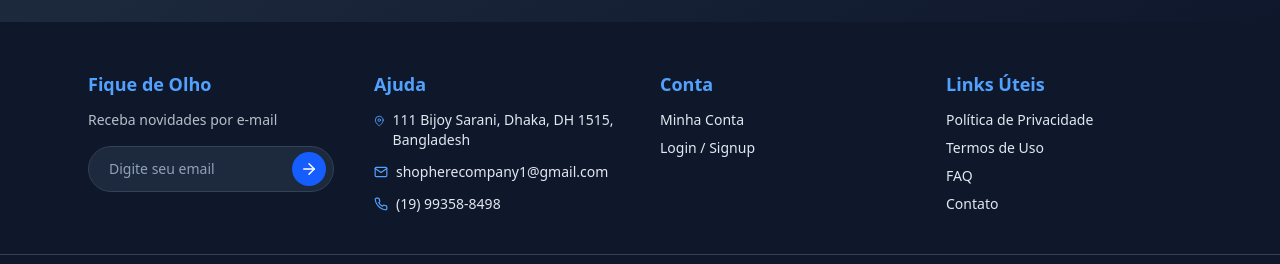
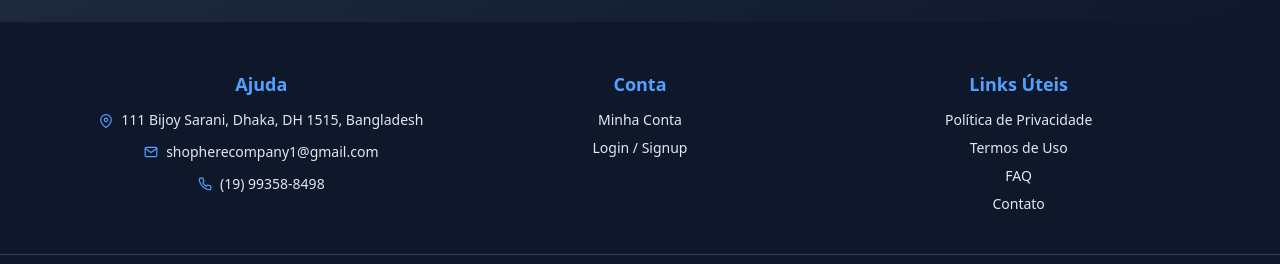
Before and after one commit to Johann-48/Shophere-full, a React (Vite) app in the folder frontend/: page /login in a window 1280 px wide. Shown: the part 839-1103 px from the top of the page. Built offline with nearby package versions, Linux system fonts and the light colour scheme.

Commit message:
gabriel e leonardo

```diff
--- a/frontend/src/Components/Footer/index.jsx
+++ b/frontend/src/Components/Footer/index.jsx
@@ -1,6 +1,6 @@
 import React from "react";
 import { motion } from "framer-motion";
-import { FiMail, FiMapPin, FiPhone, FiArrowRight } from "react-icons/fi";
+import { FiMail, FiMapPin, FiPhone } from "react-icons/fi";
 import { Link } from "react-router-dom";
 import { useTheme } from "../../contexts/ThemeContext";
 export default function Footer() {
@@ -10,40 +10,8 @@ export default function Footer() {
   return (
     <footer className={`${currentTheme.footer} ${currentTheme.text} py-12`}>
       <div
-        className="max-w-6xl mx-auto grid grid-cols-1 md:grid-cols-4
-gap-10 px-6"
+        className="max-w-6xl mx-auto grid grid-cols-1 md:grid-cols-3 gap-8 px-6 justify-items-center text-center"
       >
-        {/* Newsletter */}
-        <motion.div
-          initial={{ opacity: 0, y: 20 }}
-          whileInView={{ opacity: 1, y: 0 }}
-          transition={{ duration: 0.5 }}
-        >
-          <h4
-            className={`${accentText} font-semibold mb-3
-text-lg`}
-          >
-            Fique de Olho
-          </h4>
-          <p className="mb-4 text-sm opacity-80">Receba novidades por e-mail</p>
-          <div className="relative w-full">
-            <input
-              type="email"
-              placeholder="Digite seu email"
-              className={`w-full py-3 pl-5 pr-12 rounded-full
-${isDarkMode ? 'bg-slate-800 text-slate-200 border border-slate-700 placeholder-slate-400' : 'bg-white text-gray-800 border border-blue-200 placeholder-gray-500'}
-focus:outline-none focus:ring-2 focus:ring-blue-500 transition-all
-text-sm`}
-            />
-            <button
-              className={`absolute top-1/2 right-2 transform
--translate-y-1/2 text-white p-2 rounded-full transition-all ${isDarkMode ? 'bg-blue-600 hover:bg-blue-500' : 'bg-blue-600 hover:bg-blue-700'}`}
-              aria-label="Enviar"
-            >
-              <FiArrowRight size={18} />
-            </button>
-          </div>
-        </motion.div>
         {/* Ajuda / Contato */}
         <motion.div
           initial={{ opacity: 0, y: 20 }}
@@ -57,15 +25,15 @@ text-lg`}
             Ajuda
           </h4>
           <ul className="space-y-3 text-sm">
-            <li className="flex items-start gap-2">
+            <li className="flex items-start gap-2 justify-center">
               <FiMapPin className={`mt-1 ${accentText}`} />
               111 Bijoy Sarani, Dhaka, DH 1515, Bangladesh
             </li>
-            <li className="flex items-center gap-2">
+            <li className="flex items-center gap-2 justify-center">
               <FiMail className={`${accentText}`} />
               shopherecompany1@gmail.com
             </li>
-            <li className="flex items-center gap-2">
+            <li className="flex items-center gap-2 justify-center">
               <FiPhone className={`${accentText}`} />
               (19) 99358-8498
             </li>
@@ -158,8 +126,7 @@ transition`}
       </div>
       {/* Copyright */}
       <div
-        className={`mt-10 border-t pt-6 text-center
-text-sm ${isDarkMode ? 'border-slate-700 text-slate-400' : 'border-blue-200 text-gray-500'}`}
+        className={`mt-10 border-t pt-6 text-center text-sm ${isDarkMode ? 'border-slate-700 text-slate-400' : 'border-blue-200 text-gray-500'}`}
       >
         © {new Date().getFullYear()} ShopHere. Todos os direitos reservados.
       </div>
--- a/frontend/src/Components/Home/index.jsx
+++ b/frontend/src/Components/Home/index.jsx
@@ -189,7 +189,17 @@ export default function Home() {
 
   return (
     <div className={`min-h-screen font-sans ${currentTheme.textPrimary} ${currentTheme.background} animate-fadeInUp`}>
-      {/* Hero Banner removed (moved to Login page as requested) */}
+      {/* Hero Image */}
+      <section className="w-full">
+        <div className="max-w-7xl mx-auto px-4 md:px-6 py-4">
+          <img
+            src="https://sdmntprcentralus.oaiusercontent.com/files/00000000-06fc-61f5-9330-588a0ff01748/raw?se=2025-10-16T15%3A29%3A27Z&sp=r&sv=2024-08-04&sr=b&scid=dc0388f7-91a8-4765-9b5f-8636d0750ae5&skoid=c953efd6-2ae8-41b4-a6d6-34b1475ac07c&sktid=a48cca56-e6da-484e-a814-9c849652bcb3&skt=2025-10-16T11%3A13%3A18Z&ske=2025-10-17T11%3A13%3A18Z&sks=b&skv=2024-08-04&sig=H9/rGyJY8PppXQTyxXlqAGKimIFGF9oY75Q/AQl0q0g%3D"
+            alt="Banner"
+            className="w-full h-48 md:h-72 object-cover rounded-2xl shadow"
+            loading="lazy"
+          />
+        </div>
+      </section>
 
       {/* Comércios */}
       <section className="px-4 md:px-6 py-6">
```
Also changed, not shown: 1 other file (tests, documents, lock files or other folders).
